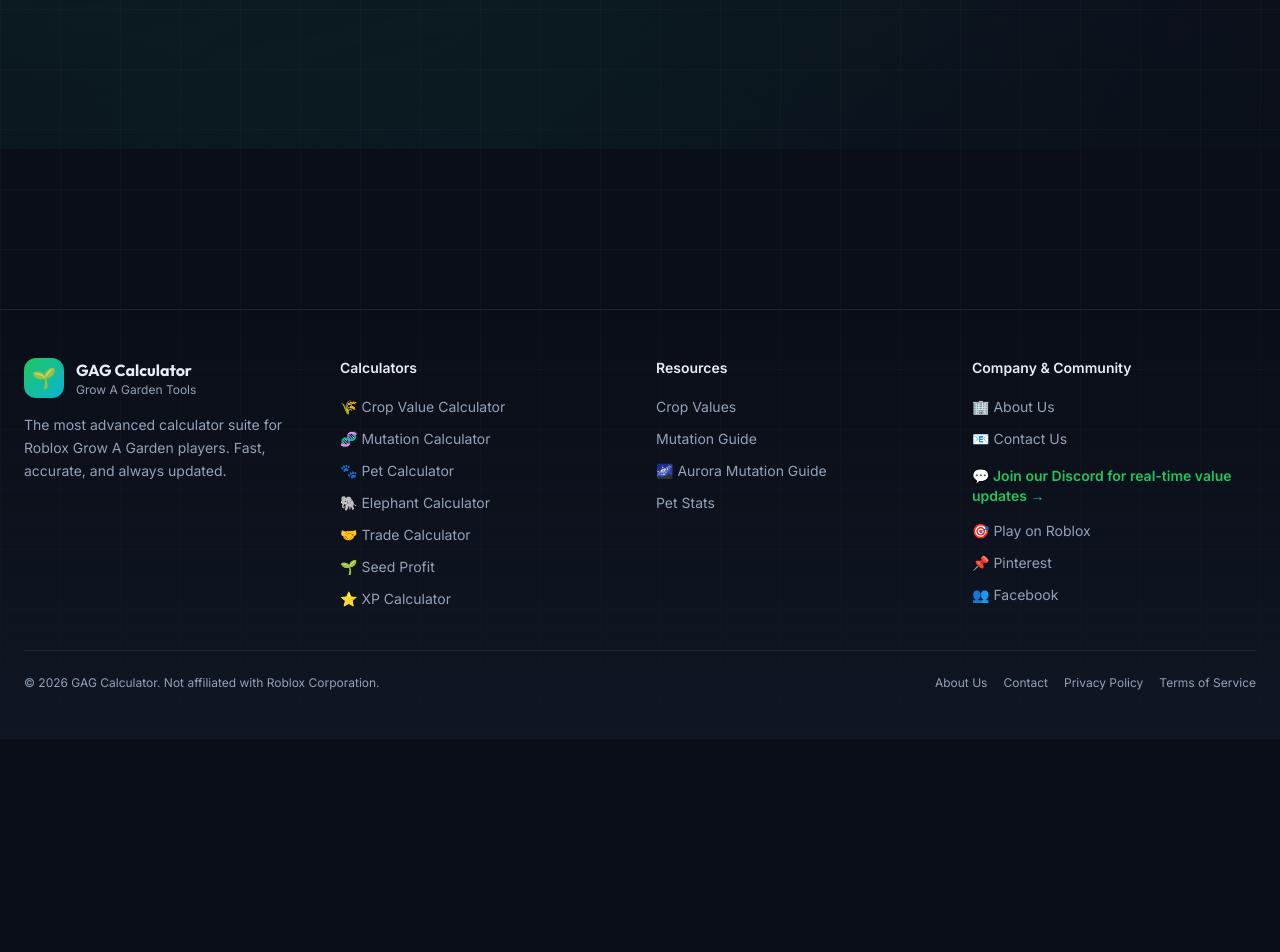
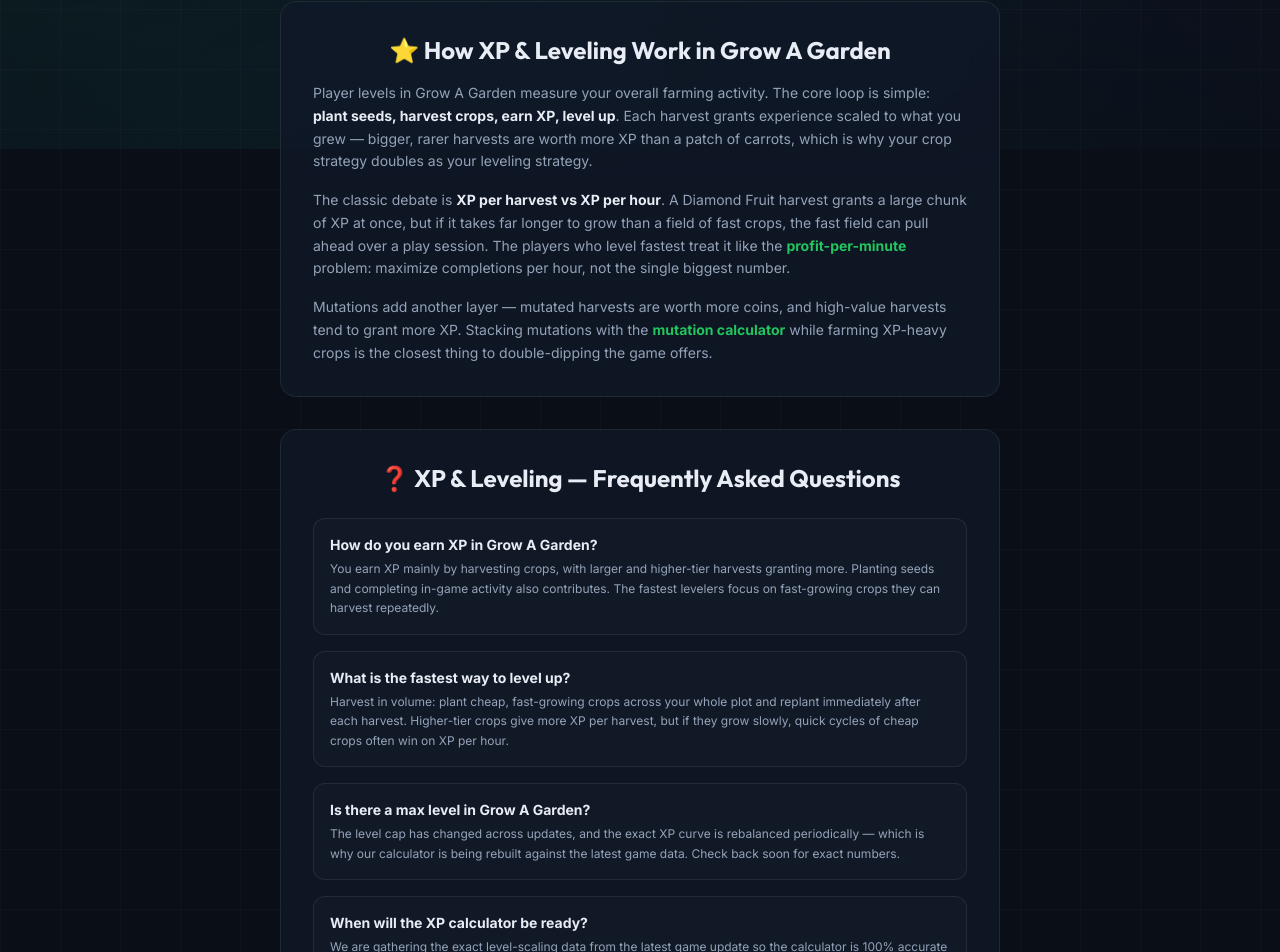
Before and after one commit to liveetcstream-beep/grow-a-garden-calculator, a Next.js app: page /xp-calculator in a window 1280 px wide. Shown: the part 651-1603 px from the top of the page. Before the commit the page ends 1390 px from the top, so only its background shows below. Built offline with nearby package versions, Linux system fonts and the light colour scheme.

Commit message:
Content depth round: seed-profit guide + FAQ schemas on 3 tool pages

```diff
--- a/src/app/xp-calculator/page.tsx
+++ b/src/app/xp-calculator/page.tsx
@@ -1,5 +1,35 @@
 import type { Metadata } from "next";
+import Link from "next/link";
 import { getCanonical } from "@/lib/canonical";
+
+const xpFaqs = [
+  {
+    q: "How do you earn XP in Grow A Garden?",
+    a: "You earn XP mainly by harvesting crops, with larger and higher-tier harvests granting more. Planting seeds and completing in-game activity also contributes. The fastest levelers focus on fast-growing crops they can harvest repeatedly.",
+  },
+  {
+    q: "What is the fastest way to level up?",
+    a: "Harvest in volume: plant cheap, fast-growing crops across your whole plot and replant immediately after each harvest. Higher-tier crops give more XP per harvest, but if they grow slowly, quick cycles of cheap crops often win on XP per hour.",
+  },
+  {
+    q: "Is there a max level in Grow A Garden?",
+    a: "The level cap has changed across updates, and the exact XP curve is rebalanced periodically — which is why our calculator is being rebuilt against the latest game data. Check back soon for exact numbers.",
+  },
+  {
+    q: "When will the XP calculator be ready?",
+    a: "We are gathering the exact level-scaling data from the latest game update so the calculator is 100% accurate at launch. The tool above shows the planned interface; the working version arrives as soon as verification is complete.",
+  },
+];
+
+const xpFaqSchema = {
+  "@context": "https://schema.org",
+  "@type": "FAQPage",
+  mainEntity: xpFaqs.map((f) => ({
+    "@type": "Question",
+    name: f.q,
+    acceptedAnswer: { "@type": "Answer", text: f.a },
+  })),
+};
 
 const xpTitle = "XP Calculator | Grow A Garden Player Level Guide";
 const xpDesc = "Calculate how much XP you need to level up in Grow A Garden. Plan farming sessions, track progress and reach max level fast. Free XP calculator.";
@@ -40,6 +70,10 @@
 export default function XpCalculatorPage() {
   return (
     <div className="max-w-3xl mx-auto px-4 sm:px-6 py-16 text-center">
+      <script
+        type="application/ld+json"
+        dangerouslySetInnerHTML={{ __html: JSON.stringify(xpFaqSchema) }}
+      />
       <div className="inline-flex items-center gap-2 px-4 py-2 rounded-full text-xs font-bold mb-6 border"
         style={{ background: "var(--surface-1)", borderColor: "var(--glass-border)", color: "var(--muted)" }}>
         ⭐ Coming Soon
@@ -67,6 +101,41 @@
           Calculate XP Required
         </button>
       </div>
+
+      {/* How XP works */}
+      <div className="glass-card-static p-6 sm:p-8 mt-12 mb-8 text-left" style={{ border: '1px solid var(--glass-border)' }}>
+        <h2 className="text-2xl font-bold mb-4 text-center" style={{ fontFamily: 'var(--font-display)', color: 'var(--foreground)' }}>
+          ⭐ How XP & Leveling Work in Grow A Garden
+        </h2>
+        <p className="text-sm leading-relaxed mb-4" style={{ color: 'var(--muted)' }}>
+          Player levels in Grow A Garden measure your overall farming activity. The core loop is simple: <strong style={{ color: 'var(--foreground)' }}>plant seeds, harvest crops, earn XP, level up</strong>. Each harvest grants experience scaled to what you grew — bigger, rarer harvests are worth more XP than a patch of carrots, which is why your crop strategy doubles as your leveling strategy.
+        </p>
+        <p className="text-sm leading-relaxed mb-4" style={{ color: 'var(--muted)' }}>
+          The classic debate is <strong style={{ color: 'var(--foreground)' }}>XP per harvest vs XP per hour</strong>. A Diamond Fruit harvest grants a large chunk of XP at once, but if it takes far longer to grow than a field of fast crops, the fast field can pull ahead over a play session. The players who level fastest treat it like the <Link href="/seed-profit" className="text-[var(--primary)] hover:underline font-bold">profit-per-minute</Link> problem: maximize completions per hour, not the single biggest number.
+        </p>
+        <p className="text-sm leading-relaxed" style={{ color: 'var(--muted)' }}>
+          Mutations add another layer — mutated harvests are worth more coins, and high-value harvests tend to grant more XP. Stacking mutations with the <Link href="/mutation-calculator" className="text-[var(--primary)] hover:underline font-bold">mutation calculator</Link> while farming XP-heavy crops is the closest thing to double-dipping the game offers.
+        </p>
+      </div>
+
+      {/* FAQ */}
+      <div className="glass-card-static p-6 sm:p-8 text-left">
+        <h2 className="text-2xl font-bold mb-6 text-center" style={{ fontFamily: 'var(--font-display)', color: 'var(--foreground)' }}>
+          ❓ XP & Leveling — Frequently Asked Questions
+        </h2>
+        <div className="space-y-4">
+          {xpFaqs.map((f) => (
+            <div key={f.q} className="p-4 rounded-xl border" style={{ background: 'var(--surface-1)', borderColor: 'var(--glass-border)' }}>
+              <h3 className="text-sm font-bold mb-1" style={{ color: 'var(--foreground)' }}>
+                {f.q}
+              </h3>
+              <p className="text-xs leading-relaxed" style={{ color: 'var(--muted)' }}>
+                {f.a}
+              </p>
+            </div>
+          ))}
+        </div>
+      </div>
     </div>
   );
 }
```
